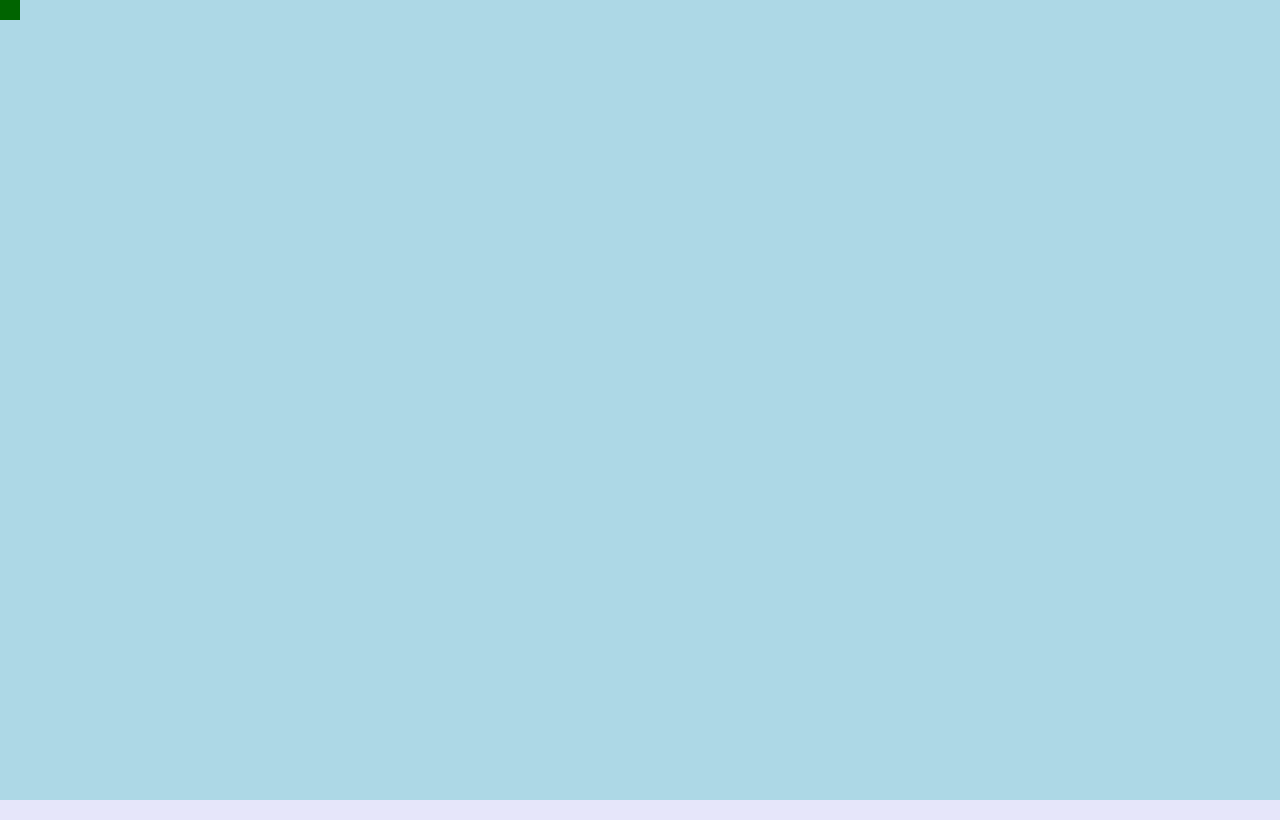
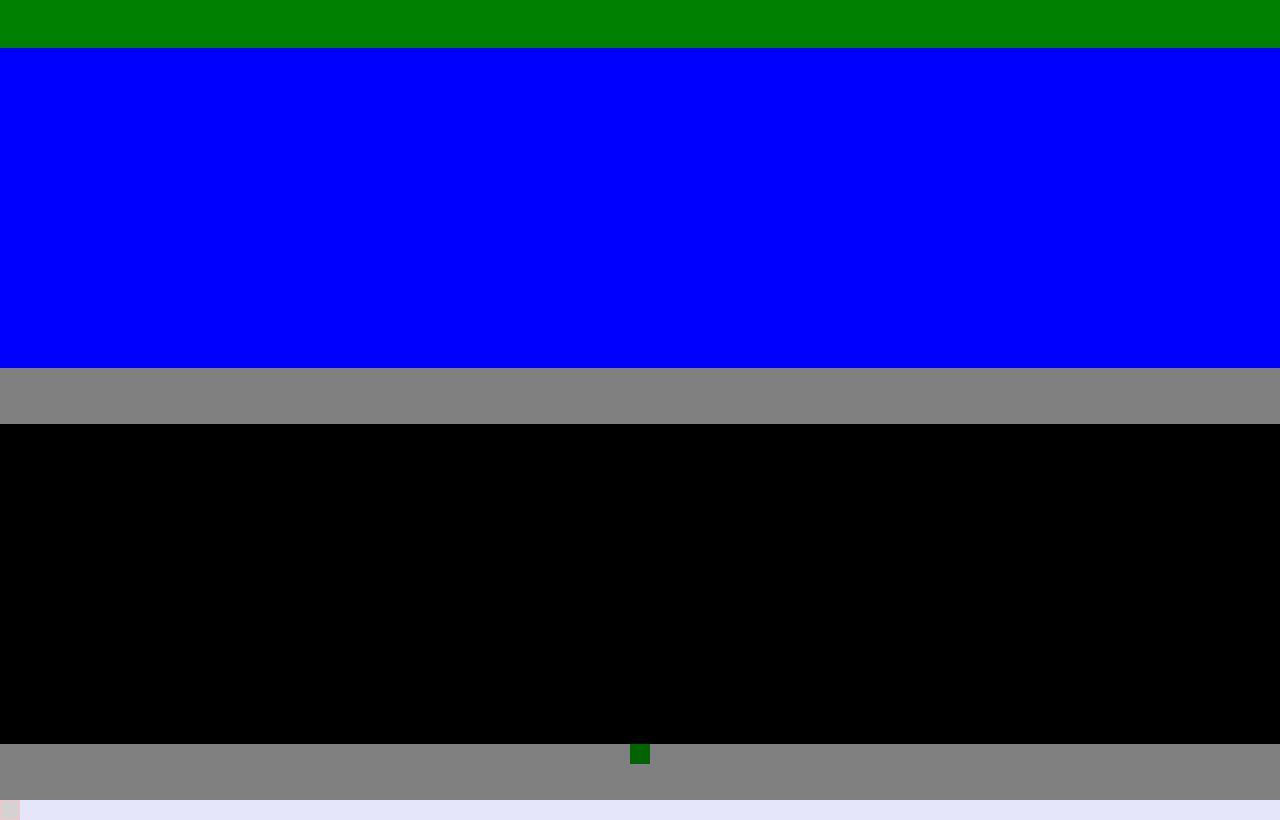
Before and after one commit to dpaschal-lf/oopJSFrogger, a plain HTML site: page index.html in a window 1280 px wide. Drawn offline with Linux system fonts and the light colour scheme.

Commit message:
frog placement and car creation added code for placing frog at an arbitrary location added code to create car

```diff
--- /dev/null
+++ b/includes/car.js
@@ -0,0 +1,17 @@
+
+
+class Car{
+	constructor(){
+		this.domElement = null;
+		this.position = {
+			left: null,
+			top: null
+		};
+	}
+	render(){
+		this.domElement = $("<div>",{
+			'class': 'car'
+		});
+		return this.domElement;
+	}
+}
--- a/includes/frog.js
+++ b/includes/frog.js
@@ -4,6 +4,12 @@ class Frog{
 	constructor(){
 		this.domElement = null;
 		this.move = this.initialMove;
+	}
+	placeAtPosition(newX, newY){
+		this.domElement.css({
+			left: newX+'px',
+			top: newY+'px'
+		})
 	}
 	receiveMove(direction){
 		debugger;
@@ -36,10 +42,7 @@ class Frog{
 		var position = this.domElement.offset();
 		var newX = position.left + ( deltaX * this.size.width );
 		var newY = position.top + ( deltaY * this.size.height );
-		this.domElement.css({
-			left: newX+'px',
-			top: newY+'px'
-		})
+		this.placeAtPosition( newX, newY);
 	}
 	render(){
 		this.domElement = $("<div>").addClass('frog');
--- a/includes/froggergame.js
+++ b/includes/froggergame.js
@@ -5,12 +5,18 @@ class FroggerGame{
 		this.parentElement = $( parentElement );
 		this.mainElement = null;
 		this.player = null;
+		this.cars = [];
+		this.area = {};
 		this.handleKeyPressOnParent = this.handleKeyPressOnParent.bind(this);
 	}
 	instantiateFrog(){
+		debugger;
 		this.player = new Frog();
 		var playerElement = this.player.render();
 		this.mainElement.append( playerElement );
+		var frogTop = this.mainElement.height() - this.area.startingSidewalk.height();
+		var frogLeft = this.mainElement.width()/2 - this.player.domElement.width()/2;
+		this.player.placeAtPosition(frogLeft, frogTop);
 	}
 	addEventHandlers(){
 		this.parentElement.on('keypress', this.handleKeyPressOnParent );
@@ -20,11 +26,38 @@ class FroggerGame{
 		var letter = event.key;
 		this.player.receiveMove( letter );
 	}
+	addCar(){
+		var newCar = new Car();
+		var carDomElement = newCar.render();
+		this.mainElement.append(carDomElement);
+	}
 
 	render(){
 		this.mainElement = $("<main>",{
 			'class': 'gameContainer'
 		});
+		this.area.startingSidewalk = $("<section>",{
+			'class': 'sidewalk'
+		})
+		this.area.road = $("<section>",{
+			'class': 'road'
+		})
+		this.area.middleSidewalk = $("<section>",{
+			'class': 'sidewalk'
+		})
+		this.area.river = $("<section>",{
+			'class': 'river'
+		})
+		this.area.nests = $("<section>",{
+			'class': 'nestingarea'
+		})
+		this.mainElement.append(
+			this.area.nests,
+			this.area.river,
+			this.area.middleSidewalk,
+			this.area.road,
+			this.area.startingSidewalk
+		);
 		this.parentElement.append( this.mainElement );
 	}
 }
--- a/includes/main.js
+++ b/includes/main.js
@@ -3,3 +3,5 @@ var game = new FroggerGame("body");
 game.addEventHandlers();
 game.render();
 game.instantiateFrog();
+
+game.addCar();
--- a/includes/style.css
+++ b/includes/style.css
@@ -16,3 +16,29 @@ body{
 	background-color: darkgreen;
 	position: absolute;
 }
+
+.sidewalk{
+	height: 7%;
+	background-color: grey;
+}
+.road{
+	height: 40%;
+	background-color: black;
+}
+.river{
+	height: 40%;
+	background-color: blue;
+}
+.nestingarea{
+	height: 6%;
+	background-color: green;
+}
+
+.car{
+	background-color: lightgrey;
+	border: 1px solid pink;
+	box-sizing: border-box;
+	position: absolute;
+	height: 20px;
+	width: 20px;
+}
--- a/index.html
+++ b/index.html
@@ -4,6 +4,7 @@
 	<title></title>
 	<link rel="stylesheet" type="text/css" href="includes/style.css">
 	<script type="text/javascript" src="includes/jquery3.1.0/jquery3.1.0.js"></script>
+	<script type="text/javascript" src="includes/car.js"></script>
 	<script type="text/javascript" src="includes/frog.js"></script>
 	<script type="text/javascript" src="includes/froggergame.js"></script>
 	<script type="text/javascript" src="includes/main.js" defer></script>
```
